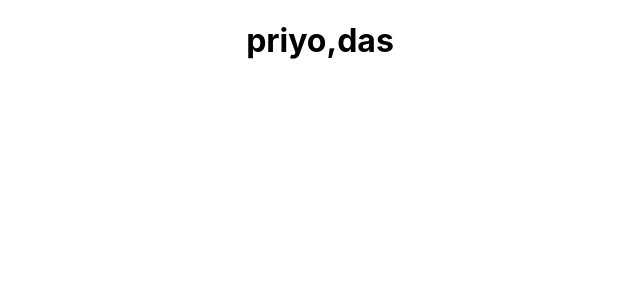
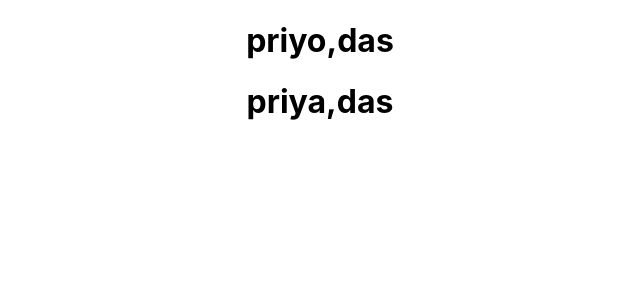
Before and after one commit to priyodas12/react-tutorials, a React (Create React App) app: page / in a window 1280 px wide. Shown: the top 300 px of the page, without its empty margins (320-960 px from the left). Built offline with nearby package versions, Linux system fonts and the light colour scheme.

Commit message:
class destructure

```diff
--- a/src/App.js
+++ b/src/App.js
@@ -6,6 +6,7 @@ import JSXDemo from "./Components/JSXDemo"
 import Message from "./Components/Message"
 import ShoppingCart from "./Components/ShoppingCart"
 import Destructure from "./Components/Destructure"
+import DestructureClass from "./Components/DestructureClass"
 
 function App() {
   return (
@@ -18,6 +19,7 @@ function App() {
       <Message></Message>
       <ShoppingCart></ShoppingCart>*/}
       <Destructure name="priyo" surname="das"></Destructure>
+      <DestructureClass name="priya" surname="das"></DestructureClass>
     </div>
   );
 }
--- /dev/null
+++ b/src/Components/DestructureClass.js
@@ -0,0 +1,40 @@
+import React, { Component } from 'react'
+
+class Destructureclass extends Component {
+  constructor(props) {
+    super(props)
+
+    this.state = {
+
+    }
+
+    this.handleEvent = this.handleEvent.bind(this)
+  }
+
+  componentDidMount() {
+
+  }
+
+  componentDidUpdate(prevProps, prevState, snapshot) { if (prevState.name !== this.state.name) { this.handler() } }
+
+  componentWillUnmount() {
+
+  }
+
+  // Prototype methods, Bind in Constructor (ES2015)
+  handleEvent() { }
+
+  // Class Properties (Stage 3 Proposal)
+  handler = () => { this.setState() }
+
+  render() {
+    const { name, surname } = this.props;
+    return (
+      <>
+        <h1>{name},{surname}</h1>
+      </>
+    )
+  }
+}
+
+export default Destructureclass;
```
Also changed, not shown: 1 other file (tests, documents, lock files or other folders).
